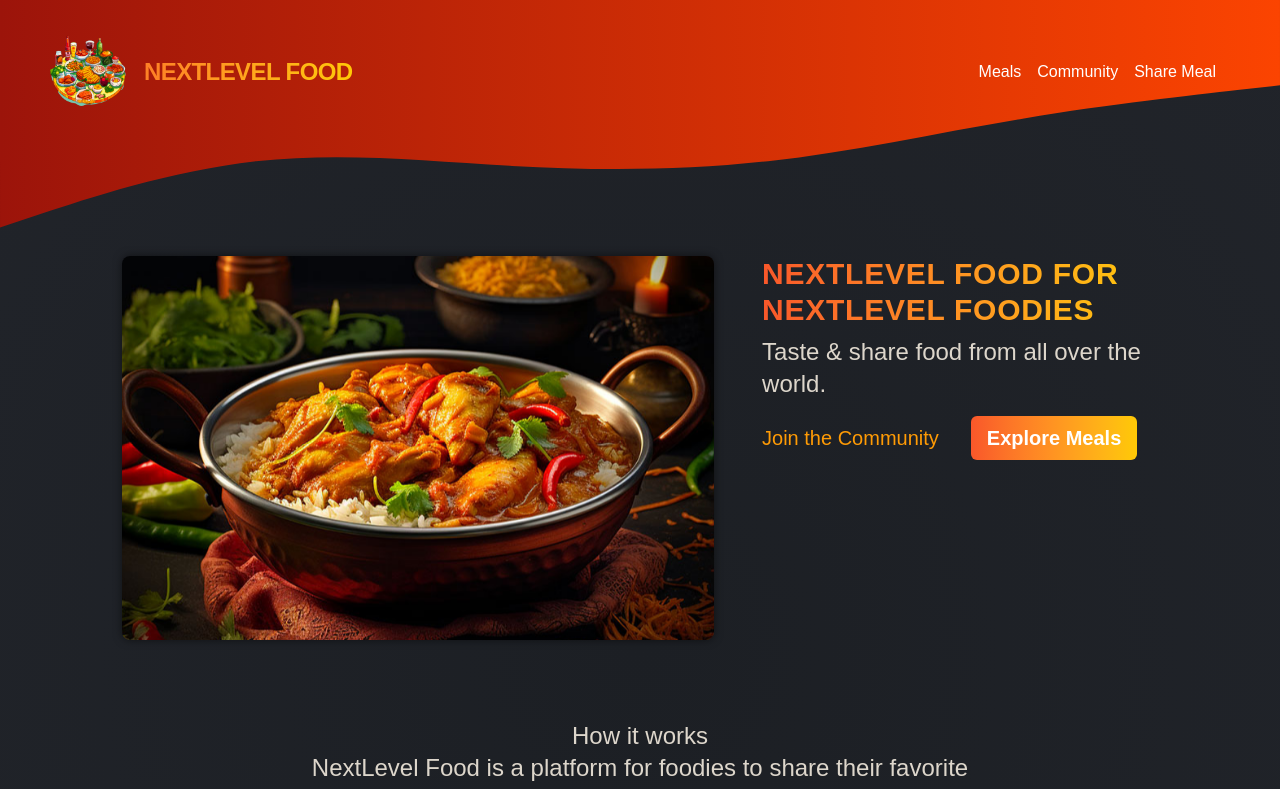
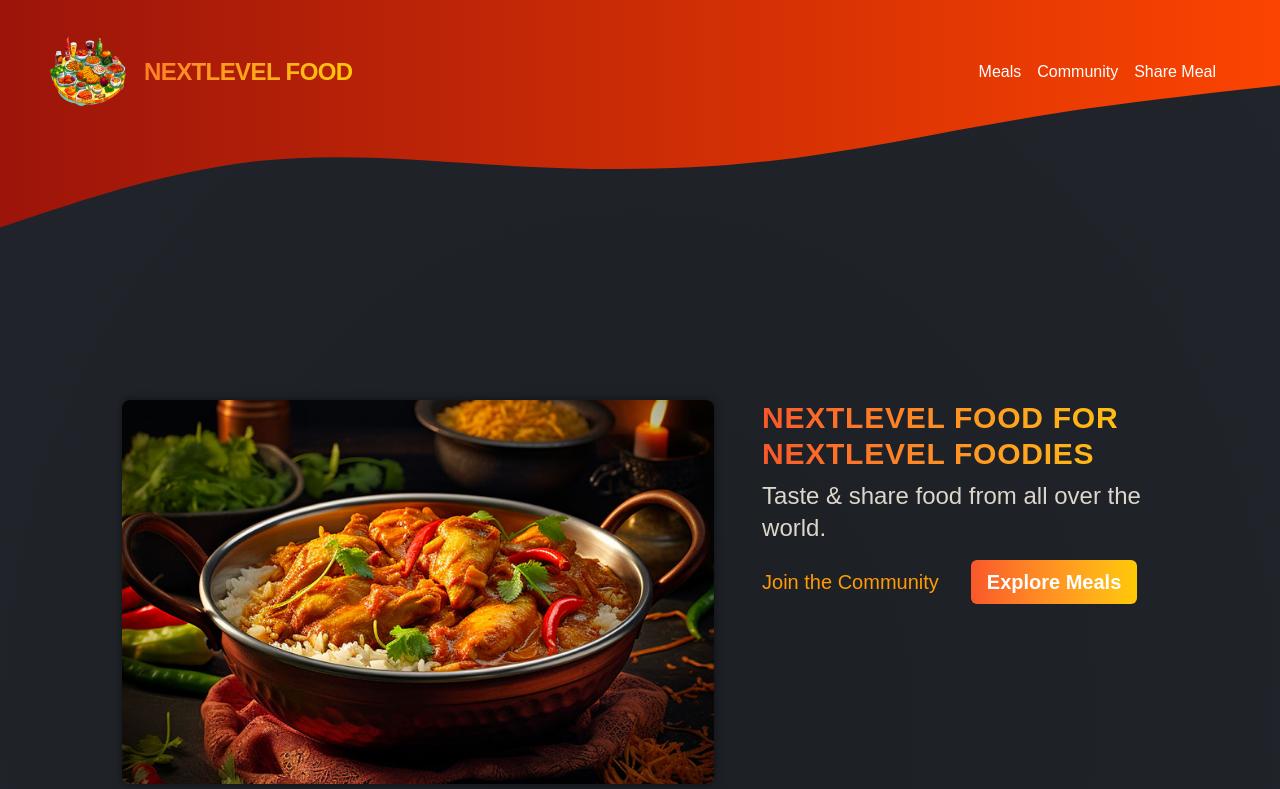
Before and after one commit to DemonDaddy22/meals-away, a Next.js app: page /meals in a window 1280 px wide. Shown: the top 789 px of the page. Built offline with nearby package versions, Linux system fonts and the light colour scheme.

Commit message:
Make the header non-sticky

```diff
--- a/components/Header/index.tsx
+++ b/components/Header/index.tsx
@@ -6,9 +6,7 @@ const Header = () => {
   return (
     <>
       <HeaderBackground />
-      <header className='flex items-center justify-between fixed top-0 z-20 w-full py-8 lg:px-12 px-2'>
-        <Navbar />
-      </header>
+      <Navbar />
     </>
   );
 };
--- a/components/HeaderBackground/index.tsx
+++ b/components/HeaderBackground/index.tsx
@@ -2,7 +2,7 @@ type Props = {};
 
 const HeaderBackground: React.FC<Props> = () => {
   return (
-    <div className='fixed top-0 left-0 z-10 w-full'>
+    <div className='absolute top-0 left-0 w-full'>
       <svg xmlns='http://www.w3.org/2000/svg' viewBox='0 0 1440 320' className='w-full h-auto block'>
         <defs>
           <linearGradient id='gradient' x1='0%' y1='0%' x2='100%' y2='0%'>
--- a/components/Navbar/index.tsx
+++ b/components/Navbar/index.tsx
@@ -7,7 +7,7 @@ type Props = {};
 
 const Navbar: React.FC<Props> = () => {
   return (
-    <>
+    <header className='flex items-center relative z-10 justify-between w-full py-8 lg:px-12 px-2'>
       <Link
         className='flex items-center justify-center gap-4 font-bold tracking-tight uppercase text-2xl bg-linear-to-r from-[#f9572a] to-[#ffc905] bg-clip-text text-transparent'
         href='/'
@@ -26,7 +26,7 @@ const Navbar: React.FC<Props> = () => {
           Share Meal
         </Link>
       </nav>
-    </>
+    </header>
   );
 };
 
--- a/components/Slideshow/index.tsx
+++ b/components/Slideshow/index.tsx
@@ -40,7 +40,7 @@ const SlideShow: React.FC<Props> = () => {
           key={index}
           src={image.image}
           className={`w-full h-full object-cover absolute top-0 left-0 opacity-0 scale-110 ${
-            index === currentImageIndex ? 'z-10 opacity-100 scale-100' : ''
+            index === currentImageIndex ? 'opacity-100 scale-100' : ''
           } duration-500 ease-in-out`}
           alt={image.alt}
           priority
```
